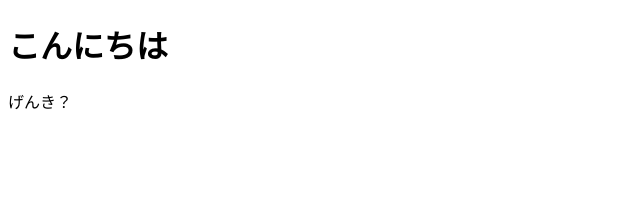
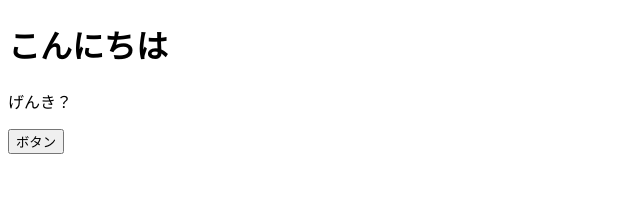
Before and after one commit to okomet/hardcore-swartz-620xq9, a React (Create React App) app: page / in a window 1280 px wide. Shown: the top 219 px of the page, without its empty margins (0-640 px from the left). Built offline with nearby package versions, Linux system fonts and the light colour scheme.

Commit message:
ボタンタグ追加

```diff
--- a/src/App.jsx
+++ b/src/App.jsx
@@ -1,10 +1,12 @@
 import React from "react";
 
 const App = () => {
+  const onclickButton = () => alert();
   return (
     <>
       <h1>こんにちは</h1>
       <p>げんき？</p>
+      <button onClick={onclickButton}>ボタン</button>
     </>
   );
 };
```
